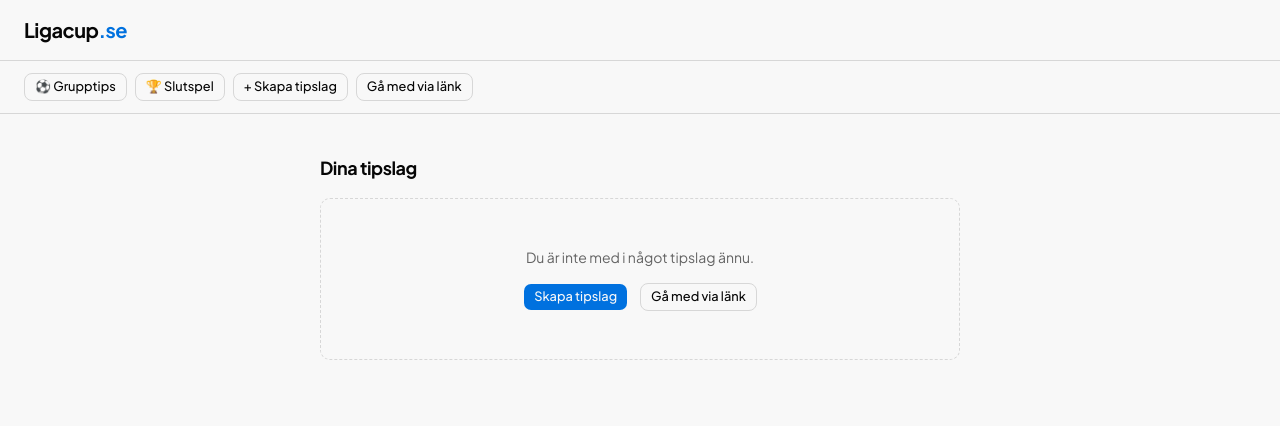
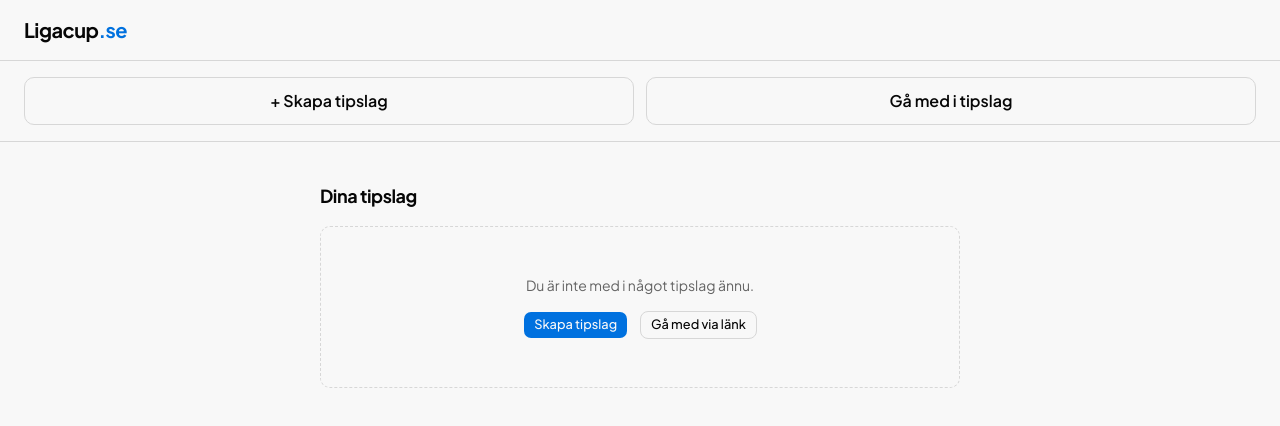
Before and after one commit to Noahgradstock/ligacup, a Next.js app: page /dashboard in a window 1280 px wide. Shown: the top 426 px of the page. Built offline with nearby package versions, Linux system fonts and the light colour scheme; no server answers.

Commit message:
feat(dashboard): simplify quick actions to two symmetric buttons
- Remove Grupptips and Slutspel shortcuts
- Rename "Gå med via länk" → "Gå med i tipslag"
- Two equal-width buttons in a 2-column grid, taller (h-12) and larger text

Co-Authored-By: Claude Sonnet 4.6 <noreply@anthropic.com>

```diff
--- a/app/dashboard/page.tsx
+++ b/app/dashboard/page.tsx
@@ -82,18 +82,12 @@ export default async function DashboardPage() {
       <AppNav rightSlot={<span className="text-sm text-muted-foreground truncate max-w-[120px]">{displayName}</span>} />
 
       {/* Quick actions */}
-      <section className="border-b border-border px-6 py-3 flex gap-2 flex-wrap">
-        <Link href="/predictions">
-          <Button variant="outline" size="sm">⚽ Grupptips</Button>
-        </Link>
-        <Link href="/bracket">
-          <Button variant="outline" size="sm">🏆 Slutspel</Button>
-        </Link>
+      <section className="border-b border-border px-6 py-4 grid grid-cols-2 gap-3">
         <Link href="/league/new">
-          <Button variant="outline" size="sm">+ Skapa tipslag</Button>
+          <Button variant="outline" className="w-full h-12 text-base font-semibold">+ Skapa tipslag</Button>
         </Link>
         <Link href="/join">
-          <Button variant="outline" size="sm">Gå med via länk</Button>
+          <Button variant="outline" className="w-full h-12 text-base font-semibold">Gå med i tipslag</Button>
         </Link>
       </section>
 
```
